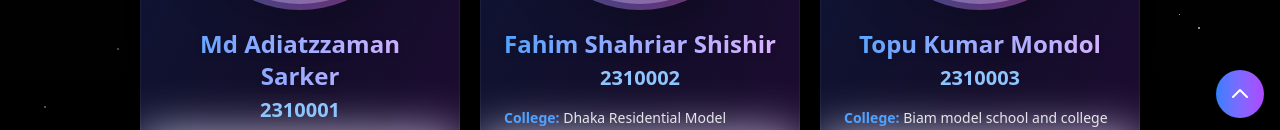
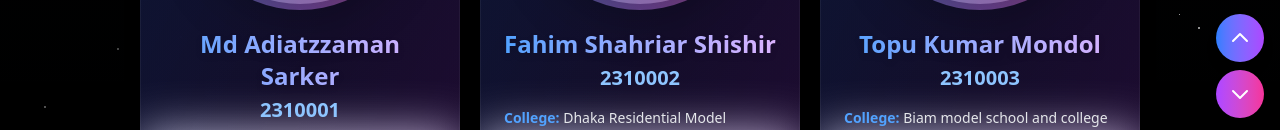
Before and after one commit to shuvoBoss44/ECE-23, a React (Vite) app: page / in a window 1280 px wide. Shown: the part 666-796 px from the top of the page. Built offline with nearby package versions, Linux system fonts and the light colour scheme.

Commit message:
fixed a glitch

```diff
--- a/src/App.jsx
+++ b/src/App.jsx
@@ -10,15 +10,10 @@ const App = () => {
   const [searchParams] = useSearchParams();
   const searchTimeoutRef = useRef(null);
 
-  // Debounce search input
   const handleSearch = useCallback(e => {
     const value = e.target.value.toLowerCase();
-    if (searchTimeoutRef.current) {
-      clearTimeout(searchTimeoutRef.current);
-    }
-    searchTimeoutRef.current = setTimeout(() => {
-      setSearchTerm(value);
-    }, 300); // 300ms debounce
+    if (searchTimeoutRef.current) clearTimeout(searchTimeoutRef.current);
+    searchTimeoutRef.current = setTimeout(() => setSearchTerm(value), 300);
   }, []);
 
   const scrollToCard = useCallback(roll => {
@@ -31,8 +26,6 @@ const App = () => {
           targetRef.classList.remove("ring-4", "ring-blue-500", "rounded-xl");
         }, 1500);
         setSearchTerm("");
-      } else {
-        console.warn(`No ref found for roll: ${roll}`);
       }
     }, 100);
   }, []);
@@ -43,14 +36,17 @@ const App = () => {
       setTimeout(() => {
         if (cardRefs.current[rollFromParams]) {
           scrollToCard(rollFromParams);
-        } else {
-          console.warn(`No ref found for roll from params: ${rollFromParams}`);
         }
       }, 100);
     }
   }, [searchParams, scrollToCard]);
 
-  // Memoize filtered results
+  // 👇 Scroll to bottom then top to force DOM rendering
+  useEffect(() => {
+    window.scrollTo(0, document.body.scrollHeight);
+    window.scrollTo(0, 0);
+  }, []);
+
   const filteredResults = useMemo(() => {
     return data.filter(item => {
       const search = searchTerm.toLowerCase();
@@ -67,9 +63,13 @@ const App = () => {
   const placeholderImage =
     "https://zeru.com/blog/wp-content/uploads/How-Do-You-Have-No-Profile-Picture-on-Facebook_25900";
 
-  const scrollToTop = useCallback(() => {
+  const scrollToTop = () => {
     window.scrollTo({ top: 0, behavior: "smooth" });
-  }, []);
+  };
+
+  const scrollToBottom = () => {
+    window.scrollTo({ top: document.body.scrollHeight, behavior: "smooth" });
+  };
 
   return (
     <>
@@ -100,23 +100,23 @@ const App = () => {
             <div className="w-32 h-1 bg-gradient-to-r from-blue-400 to-purple-400 rounded-full mx-auto mt-4 opacity-80" />
           </div>
 
-          {/* Search Bar */}
-          <div className="flex justify-center mb-4 px-4 relative z-20">
+          {/* Search Input & Dropdown */}
+          <div className="flex justify-center px-4 relative z-30 mb-4">
             <div className="relative w-full max-w-xl">
+              {/* Search Input */}
               <div className="absolute inset-y-0 left-0 flex items-center pl-3 pointer-events-none">
                 <svg
                   className="w-5 h-5 text-gray-400"
                   fill="none"
                   stroke="currentColor"
                   viewBox="0 0 24 24"
-                  xmlns="http://www.w3.org/2000/svg"
                 >
                   <path
                     strokeLinecap="round"
                     strokeLinejoin="round"
                     strokeWidth="2"
                     d="M21 21l-6-6m2-5a7 7 0 11-14 0 7 7 0 0114 0z"
-                  ></path>
+                  />
                 </svg>
               </div>
               <input
@@ -126,20 +126,10 @@ const App = () => {
                 placeholder="Search by name, roll, district, school, college..."
                 className="w-full pl-10 pr-4 py-3 rounded-lg bg-gradient-to-r from-gray-800 to-gray-900 text-white placeholder-gray-400 border border-gray-700 focus:outline-none focus:ring-2 focus:ring-blue-500 shadow-lg transition-all duration-300 hover:shadow-xl"
               />
-            </div>
-          </div>
-          {/* Limitation Notice */}
-          <div className="flex justify-center mb-6 px-4 text-sm text-gray-400 text-center max-w-xl mx-auto">
-            <p>
-              <strong className="text-yellow-400">Note:</strong> Before using
-              search feature travel top to bottom one time.
-            </p>
-          </div>
 
-          {/* Search Dropdown */}
+              {/* Dropdown */}
               {searchTerm && (
-            <div className="flex justify-center px-4 mb-4 z-20 relative">
-              <ul className="w-full max-w-xl bg-gray-800 text-white rounded-xl shadow-lg divide-y divide-gray-700 max-h-80 overflow-y-auto">
+                <ul className="absolute top-full mt-2 w-full bg-gray-800 text-white rounded-xl shadow-lg divide-y divide-gray-700 max-h-80 overflow-y-auto z-50">
                   {filteredResults.length > 0 ? (
                     filteredResults.map(item => (
                       <li
@@ -171,12 +161,21 @@ const App = () => {
                     </li>
                   )}
                 </ul>
+              )}
             </div>
-          )}
+          </div>
+
+          {/* Limitation Notice */}
+          <div className="flex justify-center mb-6 px-4 text-sm text-gray-400 text-center max-w-xl mx-auto">
+            <p>
+              <strong className="text-yellow-400">Note:</strong> Before using
+              search feature travel top to bottom one time.
+            </p>
+          </div>
 
           {/* Cards */}
           <div className="flex flex-wrap justify-center gap-5 px-4 pb-8 items-stretch">
-            {data && data.length > 0 ? (
+            {data.length > 0 ? (
               data.map(elem => (
                 <div
                   key={elem.roll}
@@ -205,14 +204,32 @@ const App = () => {
                 fill="none"
                 stroke="currentColor"
                 viewBox="0 0 24 24"
-                xmlns="http://www.w3.org/2000/svg"
               >
                 <path
                   strokeLinecap="round"
                   strokeLinejoin="round"
                   strokeWidth="2"
                   d="M5 15l7-7 7 7"
-                ></path>
+                />
+              </svg>
+            </button>
+            <button
+              onClick={scrollToBottom}
+              className="p-3 bg-gradient-to-r from-purple-500 to-pink-500 text-white rounded-full shadow-lg hover:shadow-xl transition-all duration-300 hover:scale-110"
+              title="Go to Bottom"
+            >
+              <svg
+                className="w-6 h-6"
+                fill="none"
+                stroke="currentColor"
+                viewBox="0 0 24 24"
+              >
+                <path
+                  strokeLinecap="round"
+                  strokeLinejoin="round"
+                  strokeWidth="2"
+                  d="M19 9l-7 7-7-7"
+                />
               </svg>
             </button>
           </div>
```
Lines whose indentation alone changed are shown as unchanged.
